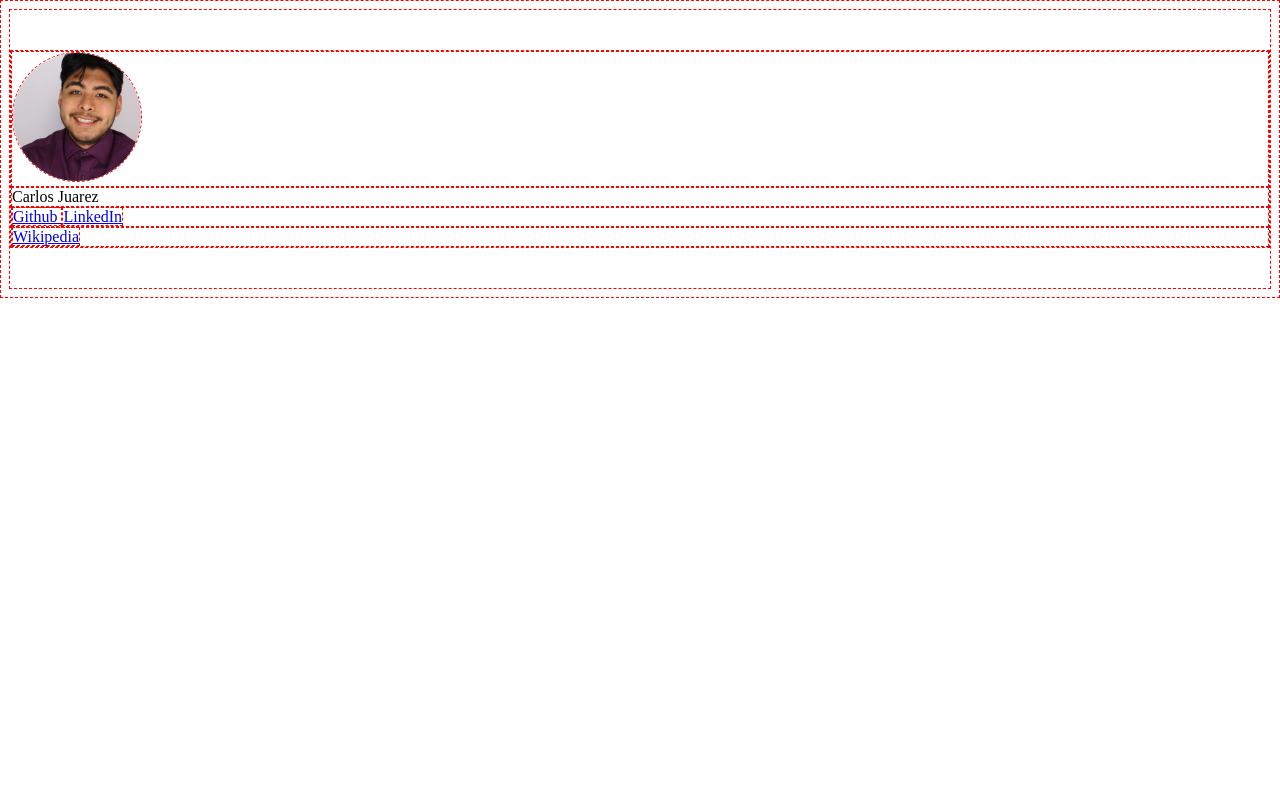
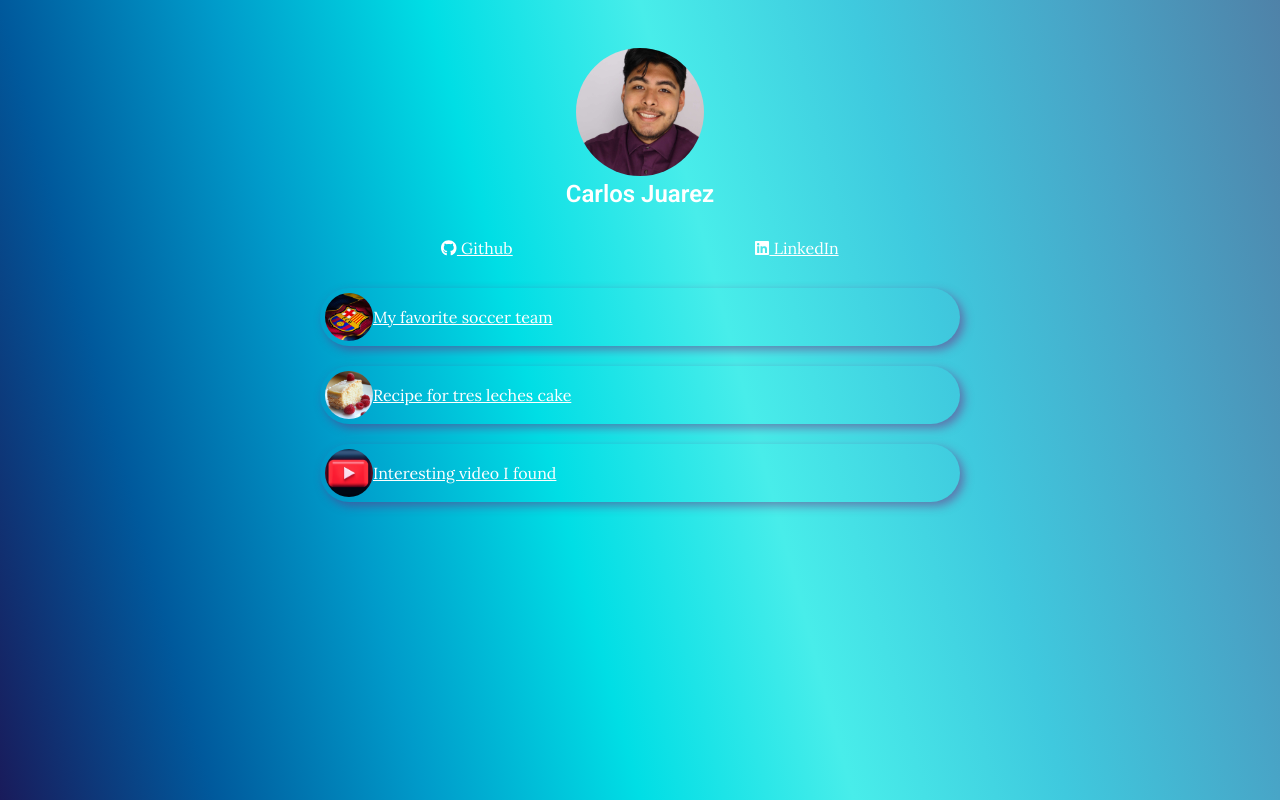
Before and after one commit to cjuarez8/link-in-bio, a plain HTML site: page index.html in a window 1280 px wide. Drawn offline with Linux system fonts and the light colour scheme.

Commit message:
Finished link bio

```diff
--- a/index.html
+++ b/index.html
@@ -3,18 +3,34 @@
 <html>
 
 <head>
+  <!--for roboto font-->
+  <link rel="preconnect" href="https://fonts.googleapis.com">
+  <link rel="preconnect" href="https://fonts.gstatic.com" crossorigin>
+  <link href="https://fonts.googleapis.com/css2?family=Roboto:ital,wght@0,600;1,600&display=swap" rel="stylesheet">
+
+  <!--for lora-->
+  <link rel="preconnect" href="https://fonts.googleapis.com">
+  <link rel="preconnect" href="https://fonts.gstatic.com" crossorigin>
+  <link href="https://fonts.googleapis.com/css2?family=Lora:ital,wght@0,400..700;1,400..700&family=Roboto:ital,wght@0,600;1,600&display=swap" rel="stylesheet">
+
+  <script src="https://cdnjs.cloudflare.com/ajax/libs/font-awesome/6.5.2/js/all.min.js"></script>
+
+
   <meta charset="UTF-8">    <!--This tag expands which characters we can use in our HTML. Not required, but good to have-->
+  <meta name="viewport" content="width=device-width, initial-scale=1.0">
+  <style>
 
-  <title>Carlos Juarez's links</title>
-
-  <style>
-    * {
-      border: 1px red dashed;
+      html {
+        min-height: 100%;
       }
 
       body {
-        padding-top:40px;
-        padding-bottom:40px;
+        min-height: 100%;
+        padding-top: 40px;
+        padding-bottom: 40px;
+        background: linear-gradient(75deg, #191b5b, #00599c, #009bca, #00dee5, #48edea, #3fc9de, #48a5c7, #4f82a8);
+        color: rgba(255, 255, 255, 1.0);
+        font-family: "Lora";
       }
 
       .avatar_image{
@@ -31,10 +47,58 @@
         object-fit: cover;
         border-radius: 48px;
       }
+
+      a {
+        color: rgba(255, 255, 255, 1.0)
+      }
+
+      .item{
+        color: rgba(255, 255, 255, 0.5);
+        text-decoration: none;
+      }
+
+      .main-container {
+        max-width: 640px;
+        margin: auto;
+      }
+
+      .image-row {
+        margin-bottom: 20 px;
+        text-align: center;
+      }
+
+      .name-row {
+        margin-bottom: 30px;
+        text-align: center;
+        font-family: "Roboto";
+        font-size: 24px;
+        font-weight: 900;
+      }
+
+      .social-icons-row {
+        margin-bottom: 30px;
+        display: flex;
+        justify-content: space-around;
+      }
+
+      .item {
+        margin-bottom: 20px;
+        display: flex;
+        align-items: center;
+        border-radius: 1000px;
+        padding: 5px;
+        padding-right: 53px;
+        box-shadow: 4px 4px 10px 0px rgba(122,32,122,0.5);
+      }
+
+      .link-text {
+        text-align: center;
+        flex-grow: 1;
+      }
   </style>
 </head>
+<body>          <!--Content goes inside here-->
 
-<body>          <!--Content goes inside here-->
 
   <!--Create a main frame for the rest of the blocks to be inside-->
   <div class="main-container">
@@ -42,7 +106,7 @@
     <!--Block for my cover photo-->
     <div class="image-row">
       <!--reference photo (just needs the name since its in same folder) and give it a name-->
-      <img src="Cover_photo.jpg" alt="Carlos Juarez headshot" class="avatar_image">
+      <img  src="Cover_photo.jpg" alt="Carlos Juarez headshot" class="avatar_image">
     </div>
 
     <div class="name-row">
@@ -50,22 +114,37 @@
       Carlos Juarez
     </div>
 
-    <div class="Social-icons-row">
+    <div class="social-icons-row">
       <!--<meta property="og:image" content="https://avatars.githubusercontent.com/u/182689730?v=4?s=400" />-->
       <a href="https://github.com/cjuarez8" target="_blank">
-        Github
+        <i class="fa-brands fa-github"></i> Github
       </a>
 
       <a href="https://www.linkedin.com/in/carlos-juarez1/" target="_blank">
-        LinkedIn
+        <i class="fa-brands fa-linkedin"></i> LinkedIn
       </a>
     </div>
 
     <div class="links-row">
-      <a href="https://www.wikipedia.org/" target="blank"> Wikipedia</a>
-    </div>
 
-  </div>
+      <div class="item">
+        <img src="barca.jpg" class="thumbnail">
+        <a href="https://www.fcbarcelona.com/en/" target="_blank"> My favorite soccer team</a>
+      </div>
+
+      <div class="item">
+        <img src="cake.jpg" class="thumbnail">
+        <a href="https://sugarspunrun.com/tres-leches-cake/" target="_blank"> Recipe for tres leches cake</a>
+      </div>
+
+      <div class="item">
+        <img src="youtube.jpg" class="thumbnail">
+        <a href="https://www.youtube.com/watch?v=bFrmJMEdHCc" target="_blank"> Interesting video I found</a>
+      </div>
+
+    </div>    <!--links-row-->
+
+  </div>      <!--main-container-->
 
 </body>
 </html>
```
Also changed, not shown: barca.jpg (added), cake.jpg (added), youtube.jpg (added).
